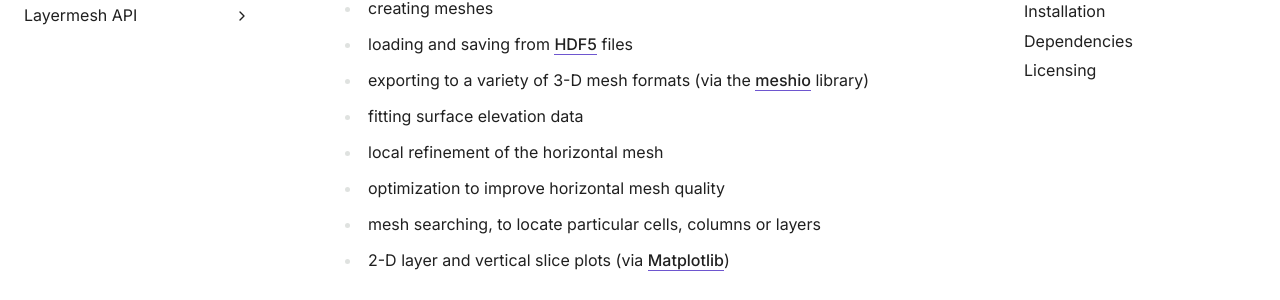
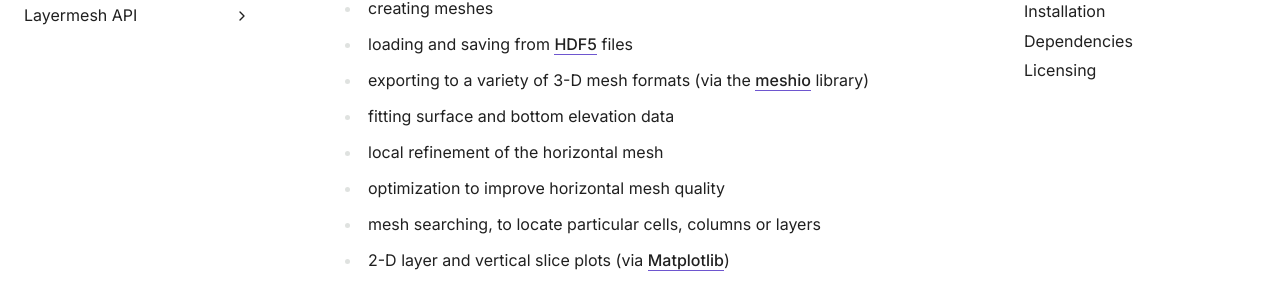
Before and after one commit to acroucher/layermesh, a Sphinx documentation site: the page built from doc/source/intro.rst, in a window 1280 px wide and 900 px high, scrolled down 340 px. Shown: the part 154-454 px from the top of the window. Built offline with Sphinx 7.4.7, drawn with Linux system fonts in a browser that asks for light colours.

Commit message:
Add bottom elevation fitting to docs intro

```diff
--- a/doc/source/intro.rst
+++ b/doc/source/intro.rst
@@ -21,7 +21,7 @@ such meshes, including:
 * loading and saving from `HDF5 <https://www.hdfgroup.org/solutions/hdf5/>`_ files
 * exporting to a variety of 3-D mesh formats (via the `meshio
   <https://pypi.org/project/meshio/>`_ library)
-* fitting surface elevation data
+* fitting surface and bottom elevation data
 * local refinement of the horizontal mesh
 * optimization to improve horizontal mesh quality
 * mesh searching, to locate particular cells, columns or layers
```
